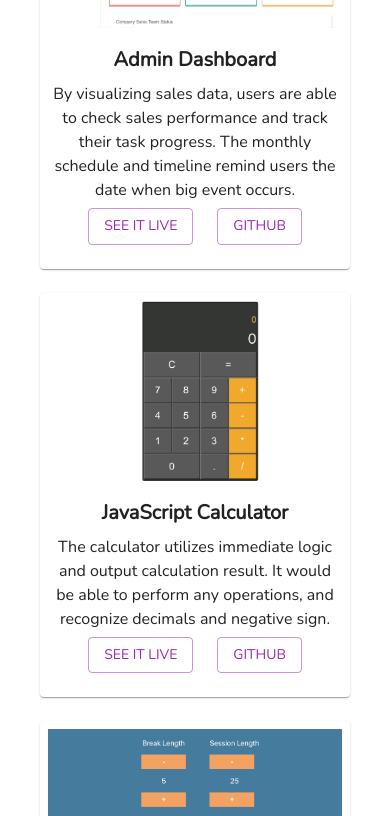
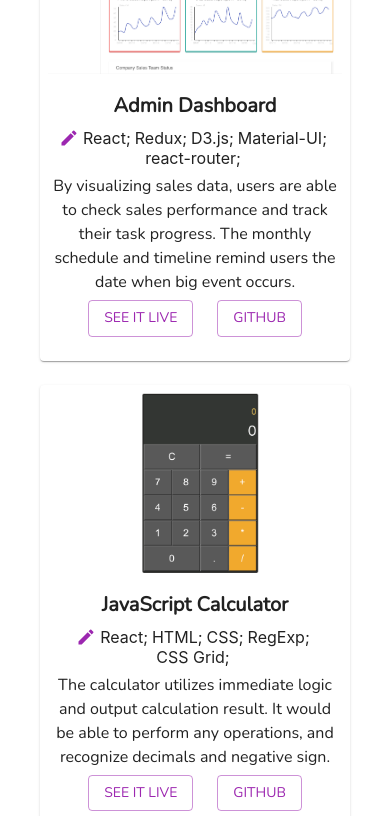
Before and after one commit to WendyChenj/My-Portfolio, a React (Create React App) app: page / in a window 390 px wide. Shown: the part 4440-5256 px from the top of the page. Built offline with nearby package versions, Linux system fonts and the light colour scheme.

Commit message:
restore the tech stack visualizing on phone

```diff
--- a/src/components/Projects/ProjectCard.js
+++ b/src/components/Projects/ProjectCard.js
@@ -31,7 +31,7 @@ const ProjectCard = props => {
           {props.projectName}
         </Typography>
 
-        {window.innerWidth > 600 ? <TechStack /> : null}
+        <TechStack />
 
         <Typography style={{marginTop: "6px"}}>
           {window.innerWidth > 960 ? props.intro : props.simpleIntro}
--- a/src/components/Projects/Projects.js
+++ b/src/components/Projects/Projects.js
@@ -32,7 +32,7 @@ const Projects = () => {
             The customer information and order data are stored in the database.
             Users are required to log in to place an order or check their history orders."
           simpleIntro="Customers are required to log in to create their own burger by adding or removing ingredients, place an order and check their history orders.
-            The customer information and order data are stored in the database. "
+            The customer information and order data are stored in the database."
           websiteLink="https://react-my-burger-1f18b.web.app/"
           githubLink="https://github.com/WendyChenj/My-Burger-Builder"
         />
@@ -85,7 +85,7 @@ const Projects = () => {
           image={window.innerWidth > 600 ? todoImg: smallTodoImg}
           imgTitle="Task Management Application"
           projectName="Task Management Application"
-          techStack={["TypeScript", "React", "Redux", "styled-components", "react-router"]}
+          techStack={["TypeScript", "React", "Redux", "Styled-Components", "react-router"]}
           intro="The todo app allows users to check their task lists based on the task state including todo, in progress and done.
             Also, users can add new tasks and edit tasks according to their progress!"
           simpleIntro="There are three task status including todo, in progress and done.
@@ -97,8 +97,8 @@ const Projects = () => {
         <ProjectCard
           image={busImg}
           imgTitle="Bus"
-          projectName="A Predictive Maintenance System for A Hybrid Bus (Master's Thesis)"
-          techStack={['Python', 'Flask', 'Flask-SqlAlchemy', 'MySQL', 'JavaScript', 'HTML', 'CSS', 'Restful API', 'IoT', 'Expert System']}
+          projectName="A Predictive Maintenance System for A Hybrid Bus"
+          techStack={['Python', 'Flask', 'Flask-SqlAlchemy', 'MySQL', 'JavaScript', 'HTML', 'CSS', 'IoT']}
           intro="This system can monitor real-time sensor activities, store and process real-time data in database
             and alert warnings when abnormal data occurs. By cooperating with mechanical techinians in STO company and other colleagues from my lab,
             we successfully built a front-end interface to display bus conditions and notify warnings, and a back-end management system to analyze data and catch execeptions."
```
